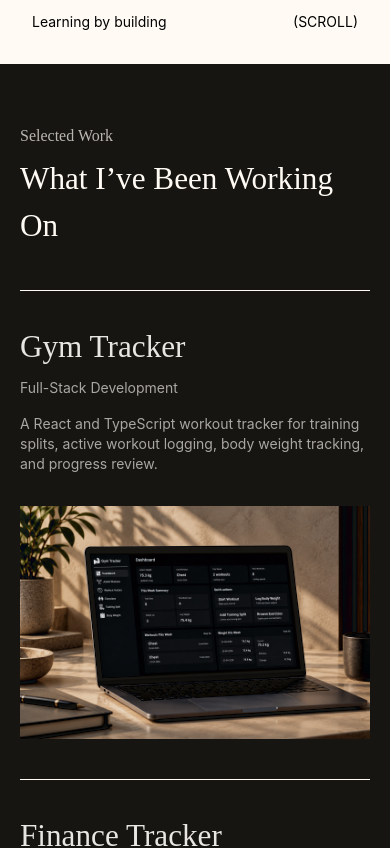
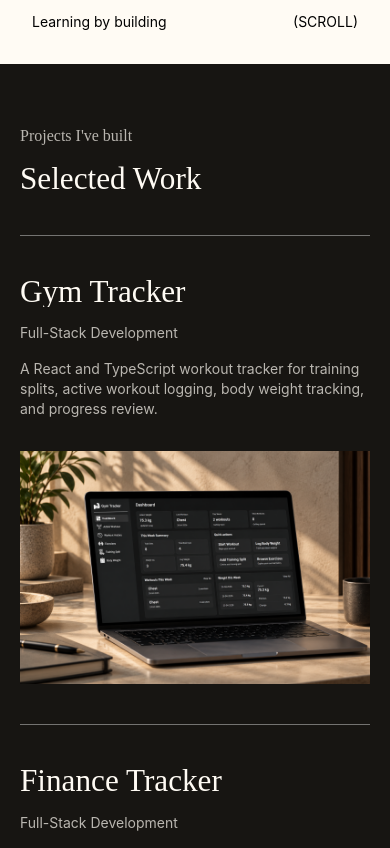
Before and after one commit to Luan2118/portfolio-v2, a React (Vite) app: page / in a window 390 px wide. Shown: the part 780-1628 px from the top of the page. Built offline with nearby package versions, Linux system fonts and the light colour scheme.

Commit message:
feat: add project section hover and mobile viewport animation

```diff
--- a/src/components/CustomCursor.tsx
+++ b/src/components/CustomCursor.tsx
@@ -15,6 +15,7 @@ function CustomCursor() {
     const moveCursor = (e: MouseEvent) => {
       cursorX.set(e.clientX - 6)
       cursorY.set(e.clientY - 6)
+
     }
     window.addEventListener('mousemove', moveCursor)
     return () => {
--- a/src/pages/Homepage/sections/Projects/Projects.tsx
+++ b/src/pages/Homepage/sections/Projects/Projects.tsx
@@ -3,45 +3,58 @@ import { motion } from "motion/react";
 import gymDashboard from "../../../../assets/images/gym-tracker/dashboard.png";
 import financeDashBoard from "../../../../assets/images/finance-tracker/dashboard.png";
 import hospoda from "../../../../assets/images/hospoda-pod-bousovem/front-view.png";
+import useCursor from "../../../../hooks/useCursor";
+import { useState } from "react";
 
 
 function Projects() {
+  const { setIsHover } = useCursor();
+
+  const [activeImage, setActiveImage] = useState<string>('');
+
+  function updateActiveImage(image: string) {
+    setActiveImage(image)
+  }
 
   return (
-    <div id="projects" className="bg-[#171512] text-[#FFFBF4] min-h-svh flex flex-col py-15 px-5 xl:px-15 2xl:px-60  gap-10">
+    <div id="projects" className="bg-[#171512] text-[#FFFBF4] min-h-svh flex flex-col py-15 px-5 xl:px-15 2xl:px-60  gap-8">
 
       <div
 
-        className="flex flex-col gap-2 font-[Judson]">
+        className="flex flex-col gap-2 font-[Judson] overflow-hidden">
 
         <motion.p
           initial={{ y: 30, opacity: 0 }
           }
           whileInView={{ y: 0, opacity: 1 }}
-          transition={{ duration: 0.8, ease: "easeOut" }}
+          transition={{ duration: 0.6, ease: "easeOut" }}
           className="text-[#FFFBF4]/70">
-          Selected Work
+          Projects I've built
+
         </motion.p>
 
         <motion.p
-          initial={{ y: 30, opacity: 0 }
+          initial={{ y: '100%', opacity: 0 }
           }
           whileInView={{ y: 0, opacity: 1 }}
           transition={{ duration: 0.8, ease: "easeOut" }}
-          className="text-[clamp(20px,8vw,35px)]">
-          What I’ve Been Working On
+          className="text-[clamp(20px,8vw,40px)]">
+          Selected Work
         </motion.p>
 
       </div>
 
 
       <div className="flex flex-col " >
-        <ul>
-          <ProjectCard name="Gym Tracker" description="A React and TypeScript workout tracker for training splits, active workout logging, body weight tracking, and progress review." category="Full-Stack Development" image={gymDashboard}/>
+        <ul
+          onMouseEnter={() => setIsHover(true)} onMouseLeave={() => setIsHover(false)}
 
-          <ProjectCard name="Finance Tracker" description="A full-stack finance tracker for income, expenses, protected user data, transaction filtering, charts, and currency conversion." category="Full-Stack Development" image={financeDashBoard}/>
+        >
+          <ProjectCard name="Gym Tracker" description="A React and TypeScript workout tracker for training splits, active workout logging, body weight tracking, and progress review." category="Full-Stack Development" image={gymDashboard} updateActiveImage={updateActiveImage} activeImage={activeImage} link='/gym-tracker'/>
 
-          <ProjectCard name="Hospůdka pod Boušovem" description="Local business website for a village pub, focused on presenting the venue, menu and essential visitor information." category="Web Design & Development" image={hospoda}/>
+          <ProjectCard name="Finance Tracker" description="A full-stack finance tracker for income, expenses, protected user data, transaction filtering, charts, and currency conversion." category="Full-Stack Development" image={financeDashBoard} updateActiveImage={updateActiveImage} activeImage={activeImage} link='/finance-tracker' />
+
+          <ProjectCard name="Hospůdka pod Boušovem" description="Local business website for a village pub, focused on presenting the venue, menu and essential visitor information." category="Web Design & Development" image={hospoda} updateActiveImage={updateActiveImage} activeImage={activeImage} link='/hospudka-pod-bousovem' />
         </ul>
 
       </div>
--- a/src/pages/Homepage/sections/Projects/components/ProjectCard.tsx
+++ b/src/pages/Homepage/sections/Projects/components/ProjectCard.tsx
@@ -1,47 +1,96 @@
 import projectsArrow from "../../../../../assets/icons/projectsArrow.png";
 import { Link } from "react-router-dom";
-import { motion } from "motion/react";
-import { useRef } from "react";
+import { AnimatePresence, motion, useMotionValue } from "motion/react";
 import useCursor from "../../../../../hooks/useCursor";
+import { useEffect } from "react";
 
 type ProjectCardProps = {
   name: string
   description: string
   category: string
   image: string
+  activeImage: string
+  updateActiveImage: (image: string) => void
+  link: '/gym-tracker' | '/finance-tracker' | '/hospudka-pod-bousovem'
 }
 
-function ProjectCard({ name, description, category, image }: ProjectCardProps) {
+function ProjectCard({ name, description, category, image, activeImage, updateActiveImage, link }: ProjectCardProps) {
 
-  const link =
-    name === 'Gym Tracker' ? '/gym-tracker' :
-      name === 'Finance Tracker' ? '/finance-tracker' :
-        name === 'Hospůdka pod Boušovem' ? '/hospudka-pod-bousovem' : '/'
+  const { isHover } = useCursor();
 
-  const projectCardRef = useRef(null);
+  const imageX = useMotionValue(0);
+  const imageY = useMotionValue(0);
 
-  const { setIsHover } = useCursor();
+  useEffect(() => {
+    const moveImage = (e: MouseEvent) => {
+      imageX.set(e.clientX + 15)
+      imageY.set(e.clientY + 10)
+    }
 
+    window.addEventListener('mousemove', moveImage)
+
+    return () => {
+      window.removeEventListener('mousemove', moveImage)
+    }
+  }, [])
 
 
   return (
+    <>
       <motion.li
-      initial={{ x: 300, opacity: 0 }}
+        className={`border border-l-0 border-r-0  py-10 group  border-white/40 ${name === 'Gym Tracker' ? null : 'border-t-0'}
+        [--entry-x:'0']
+
+        md:[--entry-x:'30%']
+        `}
+        initial={{ x: 'var(--entry-x)', opacity: 0 }}
         whileInView={{ x: 0, opacity: 1 }}
         transition={{ duration: 0.9, ease: "easeOut" }}
-      onMouseEnter={() => setIsHover(true)} onMouseLeave={() => setIsHover(false)}
-      className={`border border-l-0 border-r-0  py-10 group ${name === 'Gym Tracker' ? null : 'border-t-0'}`}>
-
+        onMouseEnter={() => updateActiveImage(image)}
+      >
         <Link
           to={link}
-        ref={projectCardRef}
-        className="overflow-hidden flex flex-row flex-wrap justify-between  lg:pl-40  group-hover:opacity-50 duration-400 mix-blend-difference lg:flex-row  lg:items-center"
+          className="overflow-hidden flex flex-row flex-wrap justify-between  lg:pl-40  group-hover:opacity-50 duration-400  lg:flex-row  lg:items-center"
         >
 
           <div className="flex flex-col  gap-4 lg:justify-between  md:max-w-[300px]">
+
+            <motion.div
+              className="overflow-hidden
+                [--entry-y:100%]
+                md:[--entry-y:0%]
+              "
+              initial={{ y: 'var(--entry-y)', opacity: 0 }}
+              whileInView={{ y: 0, opacity: 1 }}
+              transition={{ duration: 0.6, ease: "easeOut" }}
+            >
               <p className="text-[clamp(30px,8vw,45px)] leading-none font-[Judson] ">{name}</p>
+            </motion.div>
+
+            <motion.div
+              className="overflow-hidden
+                [--entry-y:100%]
+                md:[--entry-y:0%]
+              "
+              initial={{ y: 'var(--entry-y)', opacity: 0 }}
+              whileInView={{ y: 0, opacity: 1 }}
+              transition={{ duration: 0.4, ease: "easeOut" }}
+            >
               <p className=" text-[#FFFBF4]/70 lg:hidden text-sm lg:text-base">{category}</p>
+            </motion.div>
+
+            <motion.div
+              className="overflow-hidden
+                [--entry-y:100%]
+                md:[--entry-y:0%]
+              "
+              initial={{ y: 'var(--entry-y)', opacity: 0 }}
+              whileInView={{ y: 0, opacity: 1 }}
+              transition={{ duration: 0.4, ease: "easeOut" }}
+            >
               <p className="text-sm lg:text-base mb-3  lg:w-[350px] text-[#FFFBF4]/70 font-[Inter]">{description}</p>
+            </motion.div>
+
           </div>
 
           <div className=" hidden lg:flex flex items-center gap-30">
@@ -50,11 +99,37 @@ function ProjectCard({ name, description, category, image }: ProjectCardProps) {
           </div>
 
 
+
           <div className="lg:hidden md:max-w-[400px]  mt-5 md:mt-0">
-          <img src={image} alt="" className="object-cover" />
+            <motion.img initial={{opacity:0}} whileInView={{opacity:1}} transition={{duration: 0.9, ease:'easeOut'}} src={image} alt="" className="object-cover" />
           </div>
         </Link>
+
+        {isHover &&
+          <motion.div
+            style={{ translateX: imageX, translateY: imageY }}
+            className="w-[300px] h-[200px] fixed inset-0 pointer-events-none overflow-hidden border border-white/70"
+          >
+            <AnimatePresence >
+              <motion.img
+                initial={{ y: '100%' }}
+                animate={{ y: 0 }}
+                exit={{ y: '-100%' }}
+                transition={{ duration: 0.4, ease: 'easeOut' }}
+                key={activeImage}
+                src={activeImage} alt="" className="absolute top-0 left-0 " />
+            </AnimatePresence >
+
+            <div className="absolute bottom-0 left-0 right-0 px-4 py-3 bg-gradient-to-t from-black/80 to-transparent">
+              <p className="text-[#FFFBF4]/90">View Case</p>
+            </div>
+
+          </motion.div>}
+
       </motion.li>
+
+
+    </>
   )
 
 }
--- a/src/pages/Projects/components/ProjectLayout.tsx
+++ b/src/pages/Projects/components/ProjectLayout.tsx
@@ -84,6 +84,7 @@ function ProjectLayout({ title, overview, type, features, stack, lesson, images,
             src={isDark ? whiteArrow : blackArrow}
             alt=""
             onMouseEnter={() => setIsHover(true)} onMouseLeave={() => setIsHover(false)}
+            className={`${isDark ?' bg-[#171512]': null}`}
           />
         </Link>
 
```
Lines whose indentation alone changed are shown as unchanged.
